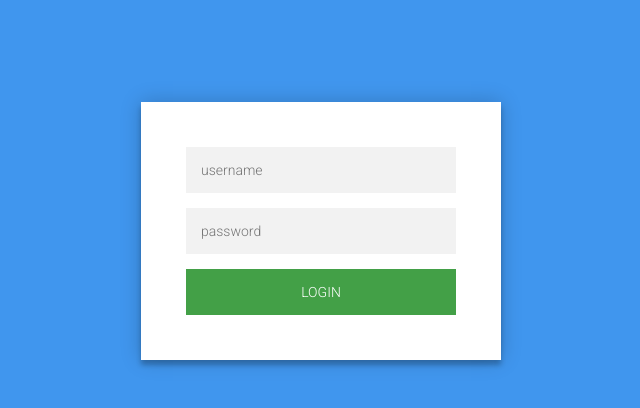
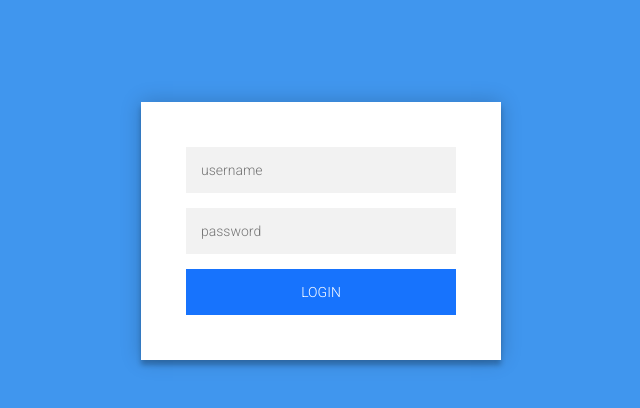
Before and after one commit to nickval/electro-boost, a React (Create React App) app: page / in a window 1280 px wide. In both pictures the pointer is over the button "LOGIN". Shown: the top 408 px of the page, without its empty margins (319-959 px from the left). Built offline with nearby package versions, Linux system fonts and the light colour scheme.

Commit message:
fixed button css

```diff
--- a/src/App.css
+++ b/src/App.css
@@ -75,7 +75,7 @@
   cursor: pointer;
 }
 .form button:hover,.form button:active,.form button:focus {
-  background: #43A047;
+  background: rgb(23, 115, 253);
 }
 
 body {
```
